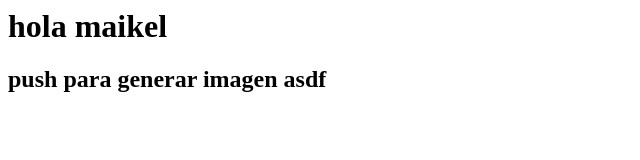
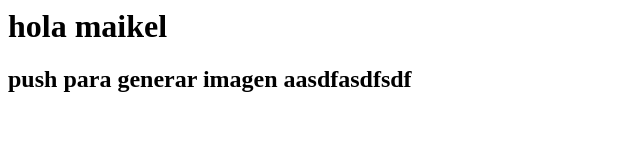
Before and after one commit to maikelpiramide/gitHubPages, a plain HTML site: page index.html in a window 1280 px wide. Shown: the whole page, without its empty margins (0-640 px from the left). Drawn offline with Linux system fonts and the light colour scheme.

Commit message:
cambios docker image

```diff
--- a/index.html
+++ b/index.html
@@ -1,2 +1,2 @@
 <h1>hola maikel</h1>
-<h2>push para generar imagen asdf</h2>
+<h2>push para generar imagen aasdfasdfsdf</h2>
```
